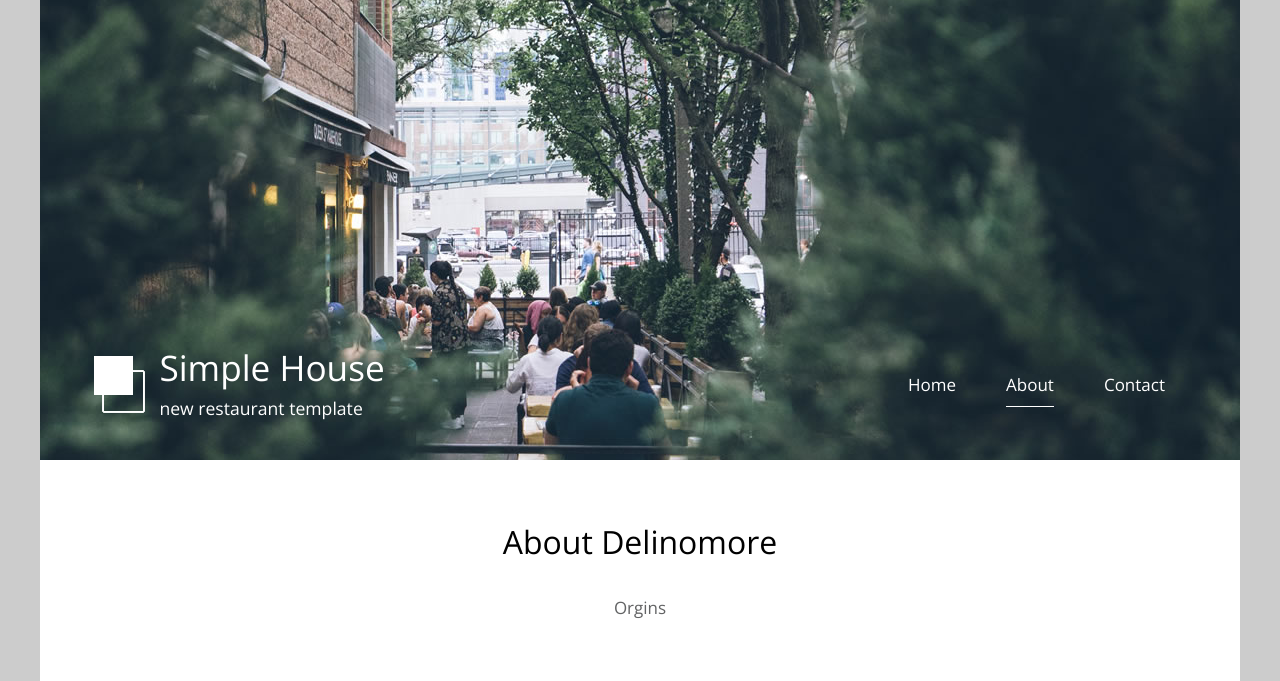
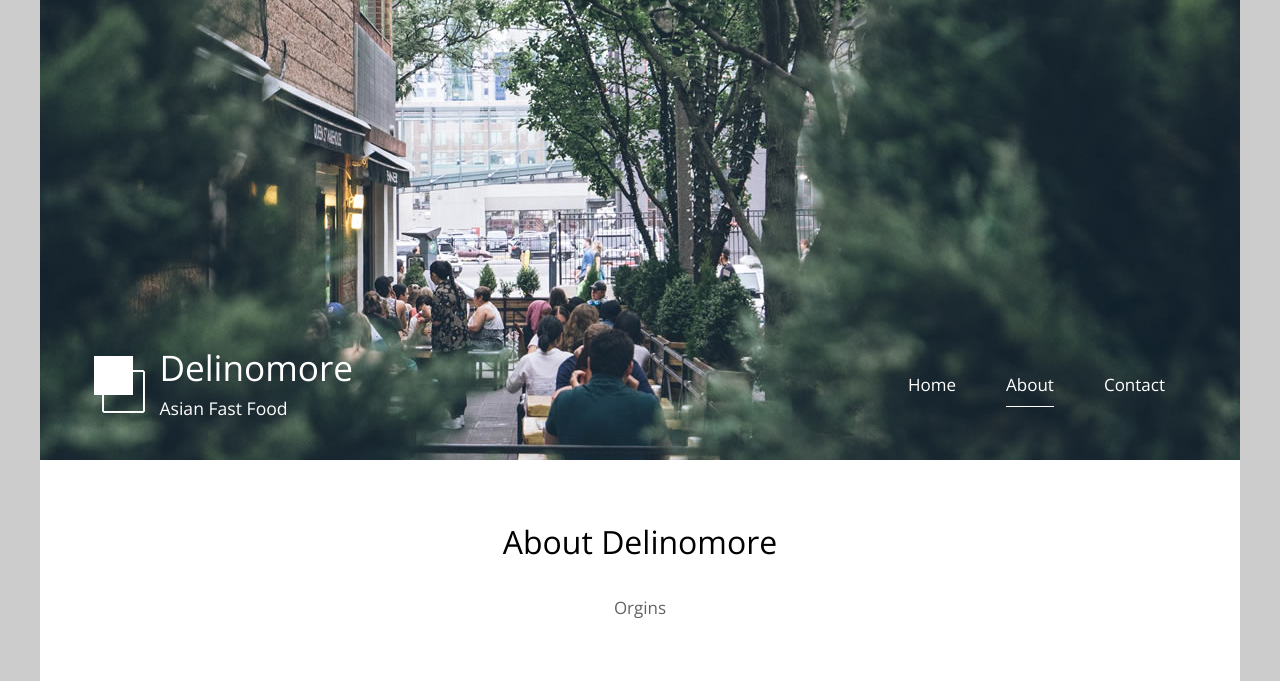
Before and after one commit to ntwoolery/Delinomore-, a plain HTML site: page about.html in a window 1280 px wide. Shown: the top 681 px of the page. Drawn offline with nearby package versions, Linux system fonts and the light colour scheme.

Commit message:
Update about.html

```diff
--- a/about.html
+++ b/about.html
@@ -29,8 +29,8 @@ https://templatemo.com/tm-539-simple-house
 						<div class="col-md-6 col-12">
 							<img src="img/simple-house-logo.png" alt="Logo" class="tm-site-logo" />
 							<div class="tm-site-text-box">
-								<h1 class="tm-site-title">Simple House</h1>
-								<h6 class="tm-site-description">new restaurant template</h6>
+								<h1 class="tm-site-title">Delinomore </h1>
+								<h6 class="tm-site-description">Asian Fast Food</h6>
 							</div>
 						</div>
 						<nav class="col-md-6 col-12 tm-nav">
```
